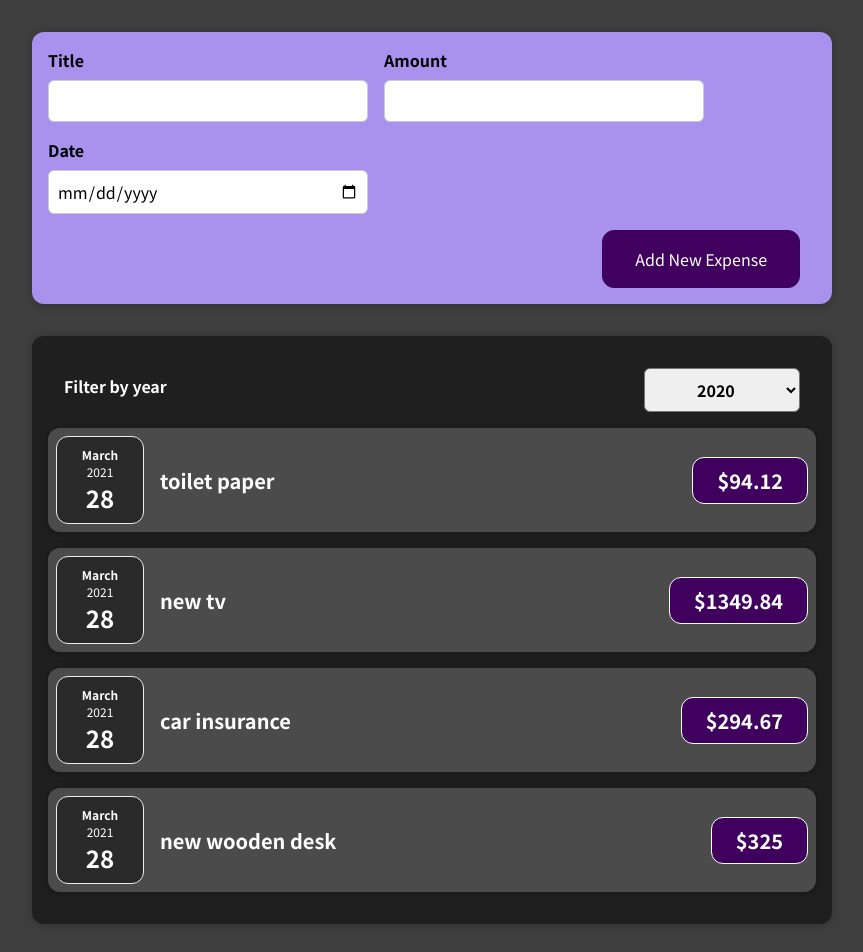
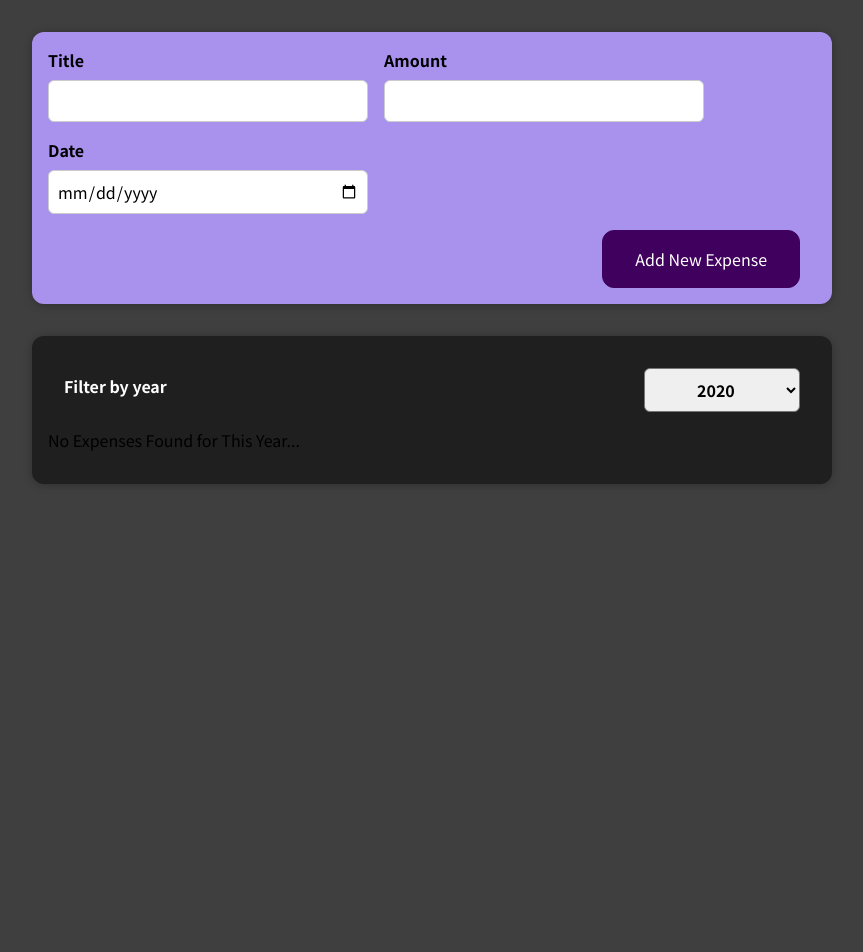
Before and after one commit to etorres-revature/React-Expense_Tracker, a React (Create React App) app: page / in a window 1280 px wide. Shown: the top 952 px of the page, without its empty margins (208-1071 px from the left). After the commit the page ends 800 px from the top, so only its background shows below. Built offline with nearby package versions, Linux system fonts and the light colour scheme.

Commit message:
filter working and conditional rendering of expenses

```diff
--- a/src/App.js
+++ b/src/App.js
@@ -1,8 +1,8 @@
+import React, { useState } from "react";
 import NewExpense from "./components/NewExpense/NewExpense";
 import Expenses from "./components/Expenses/Expenses";
 
-const App = () => {
-  const expenses = [
+const INITIAL_EXPENSES = [
   {
     id: "e1",
     title: "toilet paper",
@@ -24,8 +24,13 @@ const App = () => {
   },
 ];
 
+const App = () => {
+  const [expenses, setExpenses] = useState(INITIAL_EXPENSES);
+
   const addExpenseHandler = (expense) => {
-    console.log(expense);
+    setExpenses((prevExpenses) => {
+      return [expense, ...prevExpenses];
+    });
   };
 
   return (
--- a/src/components/expenses/Expenses.js
+++ b/src/components/expenses/Expenses.js
@@ -11,33 +11,34 @@ const Expenses = (props) => {
   const filterChangeHandler = (selectedYear) => {
     setFilteredYear(selectedYear);
   };
+
+  const filteredExpenses = props.expenses.filter((expense) => {
+    return expense.date.getFullYear().toString() === filteredYear;
+  });
+
+  let expensesContent = <p>No Expenses Found for This Year...</p>;
+
+  if (filteredExpenses.length > 0) {
+    expensesContent = filteredExpenses.map((expense) => (
+      <ExpenseItem
+        key={expense.id}
+        title={expense.title}
+        amount={expense.amount}
+        date={expense.date}
+      />
+    ));
+  }
+
   return (
+    <div>
       <Card className="expenses">
         <ExpenseFilter
           selectedYear={filteredYear}
           onFilterChange={filterChangeHandler}
         />
-      <ExpenseItem
-        title={props.expenses[0].title}
-        amount={props.expenses[0].amount}
-        date={props.expenses[0].date}
-      />
-      <ExpenseItem
-        title={props.expenses[1].title}
-        amount={props.expenses[1].amount}
-        date={props.expenses[1].date}
-      />
-      <ExpenseItem
-        title={props.expenses[2].title}
-        amount={props.expenses[2].amount}
-        date={props.expenses[2].date}
-      />
-      <ExpenseItem
-        title={props.expenses[3].title}
-        amount={props.expenses[3].amount}
-        date={props.expenses[3].date}
-      />
+        {expensesContent}
       </Card>
+    </div>
   );
 };
 
```
Also changed, not shown: 1 other file (tests, documents, lock files or other folders). Lines whose indentation alone changed are shown as unchanged.
